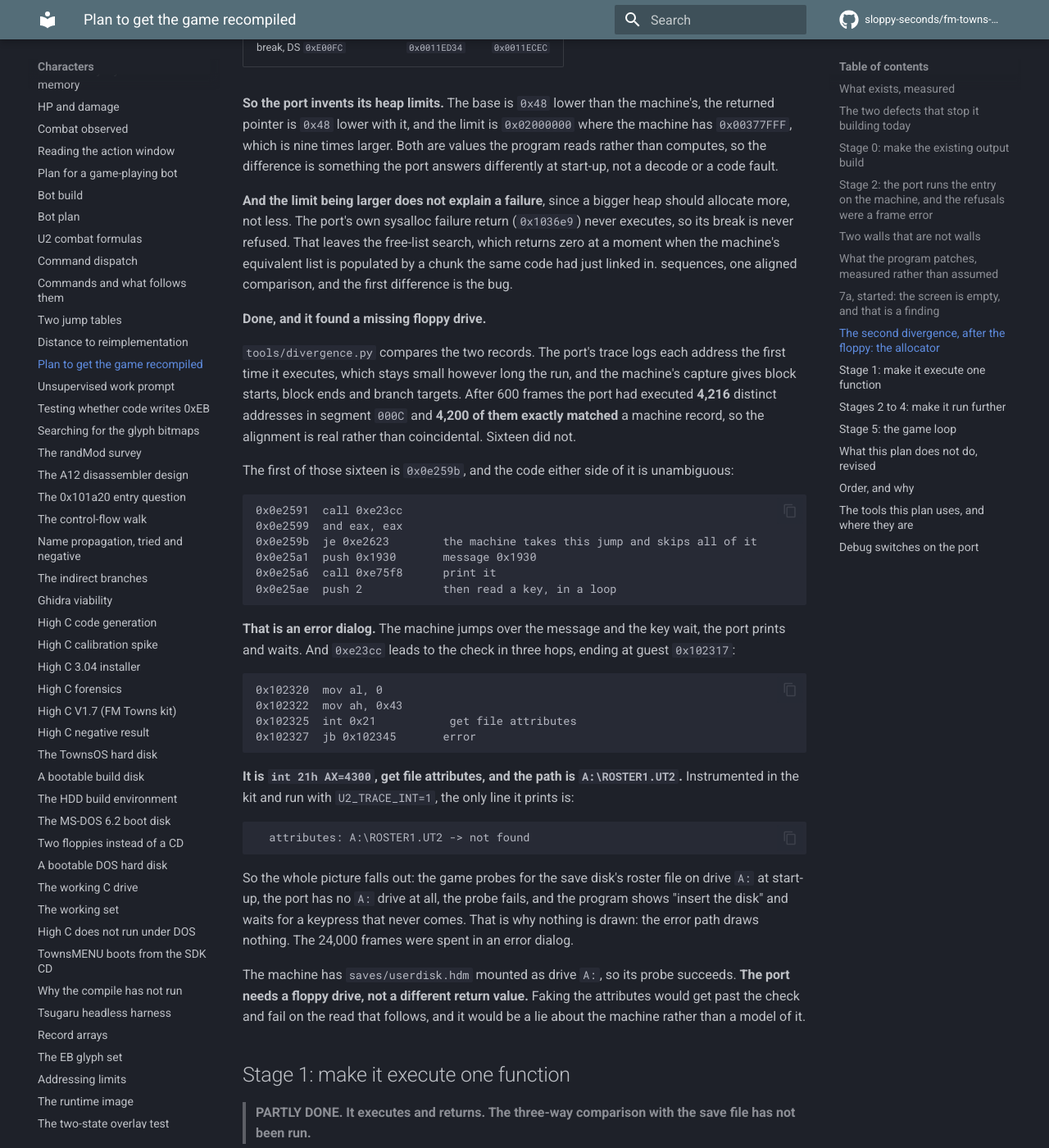
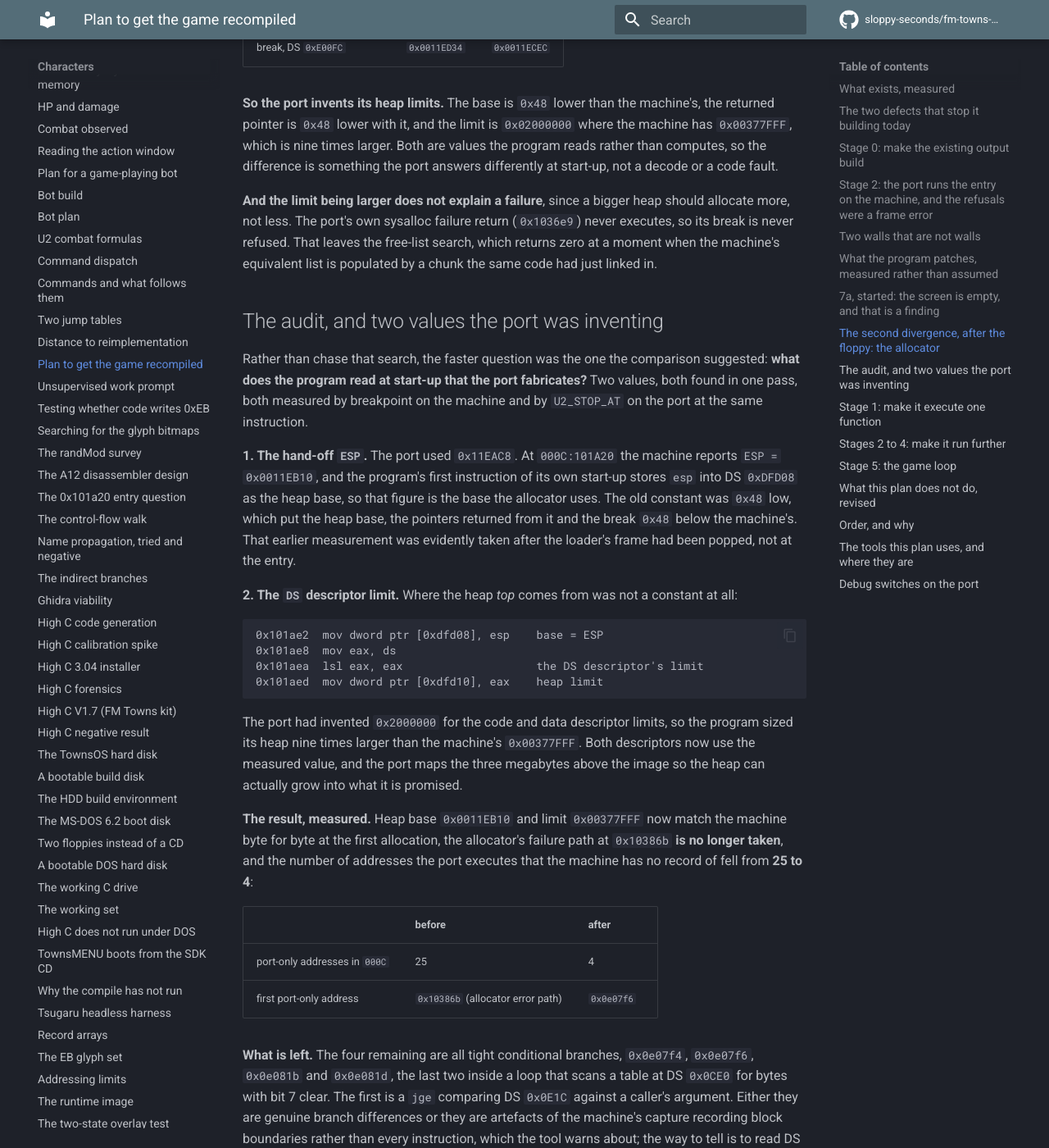
Before and after one commit to sloppy-seconds/fm-towns-ultima, an MkDocs documentation site: the page built from docs/recomp-plan.md, in a window 1280 px wide and 1400 px high, scrolled down 13004 px. Shown: the whole window at 82% size. Built offline with MkDocs 1.6.1 and Material for MkDocs 9.7.7, drawn with Linux system fonts in a browser that asks for light colours; comment, search, counter and statistics services are not loaded; some of the changed text lies outside the part shown.

Commit message:
The audit found two invented values: the hand-off ESP and the DS limit
Both measured at the same instruction on each side, by breakpoint on the machine and
U2_STOP_AT on the port.

1. The hand-off ESP. The port used 0x11EAC8; the machine reports 0x0011EB10 at
   000C:101A20, and the program's first act is to store esp into DS:0xDFD08 as the heap
   base. The old constant was 0x48 low, which moved the heap base, every pointer from it
   and the break 0x48 below the machine's. That earlier reading must have been taken after
   the loader's frame was popped.

2. The heap limit is not a constant at all. The start-up does mov eax,ds; lsl eax,eax and
   stores the DS descriptor limit as the heap top. The port had invented 0x2000000 for the
   code and data descriptors, so the program was told its heap was nine times the machine's
   0x00377FFF. Both descriptors now use the measured value, and the three megabytes above
   the image are mapped so the heap can grow into what it is promised.

Result: base 0x0011EB10 and limit 0x00377FFF match the machine byte for byte at the first
allocation, the failure path at 0x10386b is no longer taken, and port-only addresses fell
from 25 to 4.

The four that remain are tight conditional branches around 0x0e07f4 and 0x0e081b, and the
next step is to read DS:0x0E1C on both sides at the first of them to tell a real branch
difference from a block-boundary artefact.

````diff
--- a/docs/recomp-plan.md
+++ b/docs/recomp-plan.md
@@ -551,6 +551,46 @@ differently at start-up, not a decode or a code fault.
 The port's own sysalloc failure return (`0x1036e9`) never executes, so its break is never refused. That leaves
 the free-list search, which returns zero at a moment when the machine's equivalent list is populated by a chunk
 the same code had just linked in.
+
+## The audit, and two values the port was inventing
+
+Rather than chase that search, the faster question was the one the comparison suggested: **what does the program
+read at start-up that the port fabricates?** Two values, both found in one pass, both measured by breakpoint on
+the machine and by `U2_STOP_AT` on the port at the same instruction.
+
+**1. The hand-off `ESP`.** The port used `0x11EAC8`. At `000C:101A20` the machine reports `ESP = 0x0011EB10`, and
+the program's first instruction of its own start-up stores `esp` into DS `0xDFD08` as the heap base, so that
+figure is the base the allocator uses. The old constant was `0x48` low, which put the heap base, the pointers
+returned from it and the break `0x48` below the machine's. That earlier measurement was evidently taken after
+the loader's frame had been popped, not at the entry.
+
+**2. The `DS` descriptor limit.** Where the heap *top* comes from was not a constant at all:
+
+```
+0x101ae2  mov dword ptr [0xdfd08], esp    base = ESP
+0x101ae8  mov eax, ds
+0x101aea  lsl eax, eax                    the DS descriptor's limit
+0x101aed  mov dword ptr [0xdfd10], eax    heap limit
+```
+
+The port had invented `0x2000000` for the code and data descriptor limits, so the program sized its heap nine
+times larger than the machine's `0x00377FFF`. Both descriptors now use the measured value, and the port maps the
+three megabytes above the image so the heap can actually grow into what it is promised.
+
+**The result, measured.** Heap base `0x0011EB10` and limit `0x00377FFF` now match the machine byte for byte at
+the first allocation, the allocator's failure path at `0x10386b` **is no longer taken**, and the number of
+addresses the port executes that the machine has no record of fell from **25 to 4**:
+
+| | before | after |
+|---|---|---|
+| port-only addresses in `000C` | 25 | 4 |
+| first port-only address | `0x10386b` (allocator error path) | `0x0e07f6` |
+
+**What is left.** The four remaining are all tight conditional branches, `0x0e07f4`, `0x0e07f6`, `0x0e081b` and
+`0x0e081d`, the last two inside a loop that scans a table at DS `0x0CE0` for bytes with bit 7 clear. The first is
+a `jge` comparing DS `0x0E1C` against a caller's argument. Either they are genuine branch differences or they are
+artefacts of the machine's capture recording block boundaries rather than every instruction, which the tool
+warns about; the way to tell is to read DS `0x0E1C` on both sides at `0x0e07f4`.
 sequences, one aligned comparison, and the first difference is the bug.
 
 **Done, and it found a missing floppy drive.**
````
Also changed, not shown: 1 other file.
